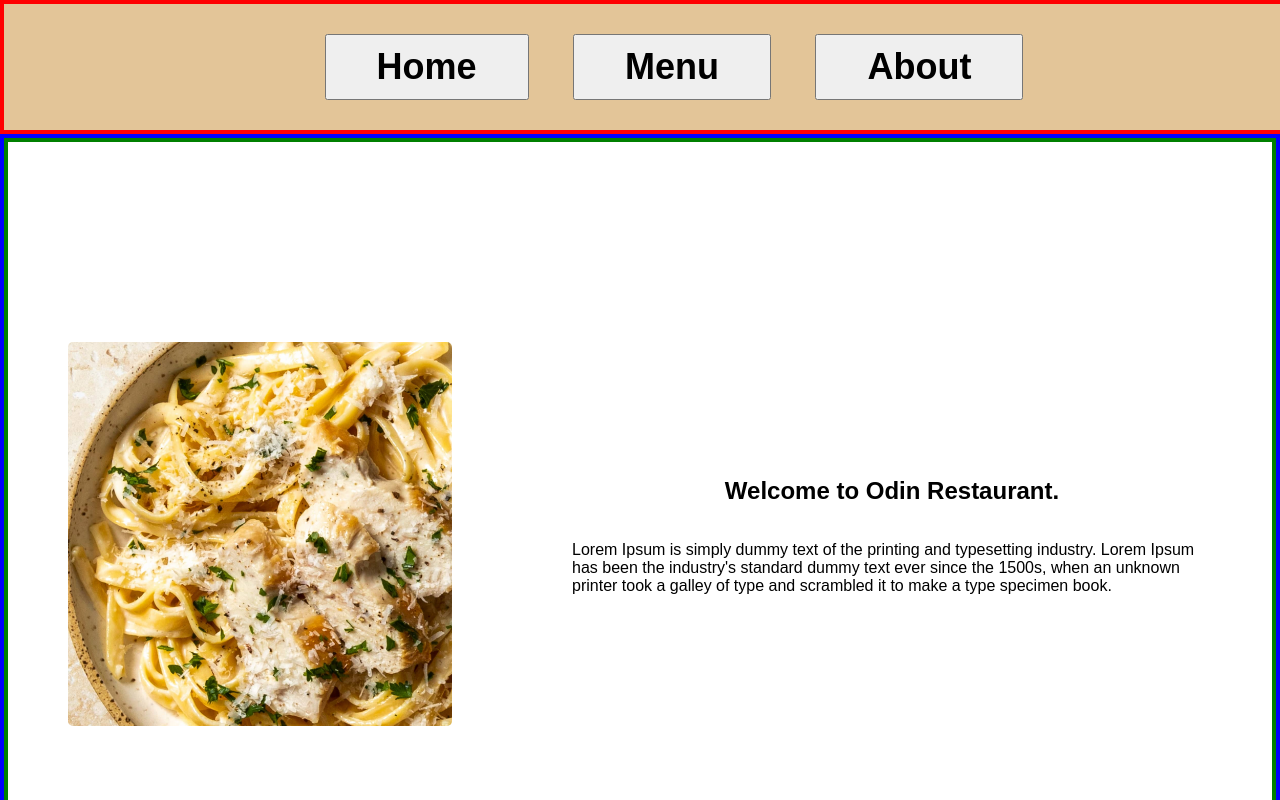
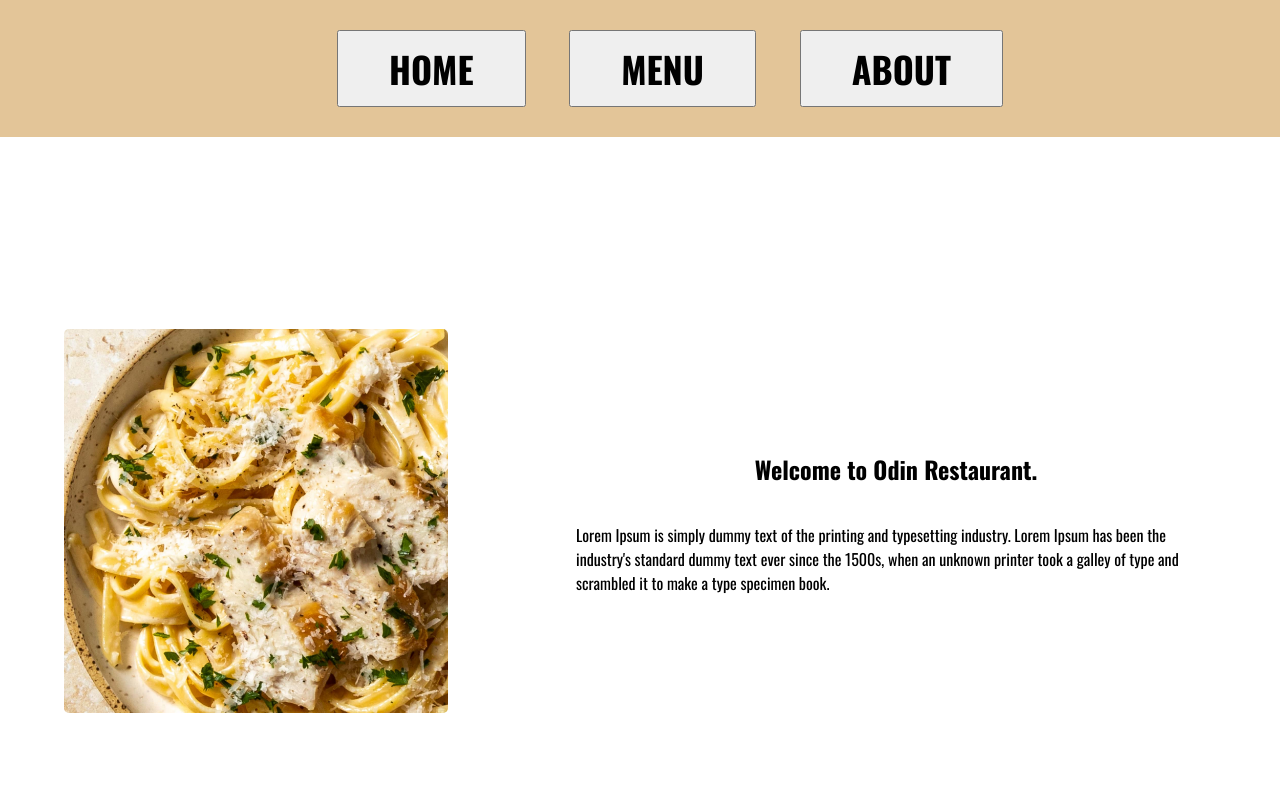
Before and after one commit to WillEricLee/odin-restaurant-page, a website built with webpack: page dist/index.html in a window 1280 px wide. Shown: the top 800 px of the page. Built offline with nearby package versions, Linux system fonts and the light colour scheme.

Commit message:
GitHub pages fix

```diff
--- a/dist/index.html
+++ b/dist/index.html
@@ -4,14 +4,18 @@
     <meta charset="UTF-8">
     <meta name="viewport" content="width=device-width, initial-scale=1.0">
     <title>Odin Restaurant Page</title>
+
+    <link rel="preconnect" href="https://fonts.googleapis.com">
+    <link rel="preconnect" href="https://fonts.gstatic.com" crossorigin>
+    <link href="https://fonts.googleapis.com/css2?family=Oswald:wght@200..700&display=swap" rel="stylesheet">
 <script defer src="runtime.bundle.js"></script><script defer src="index.bundle.js"></script></head>
 <body>
 
 <header>
     <nav>
-        <button class="nav-button home-button">Home</button>
-        <button class="nav-button menu-button">Menu</button>
-        <button class="nav-button about-button">About</button>
+        <button class="nav-button home-button">HOME</button>
+        <button class="nav-button menu-button">MENU</button>
+        <button class="nav-button about-button">ABOUT</button>
     </nav>
 </header>
 
```
Also changed, not shown: dist/index.bundle.js (+2 -2 lines).
